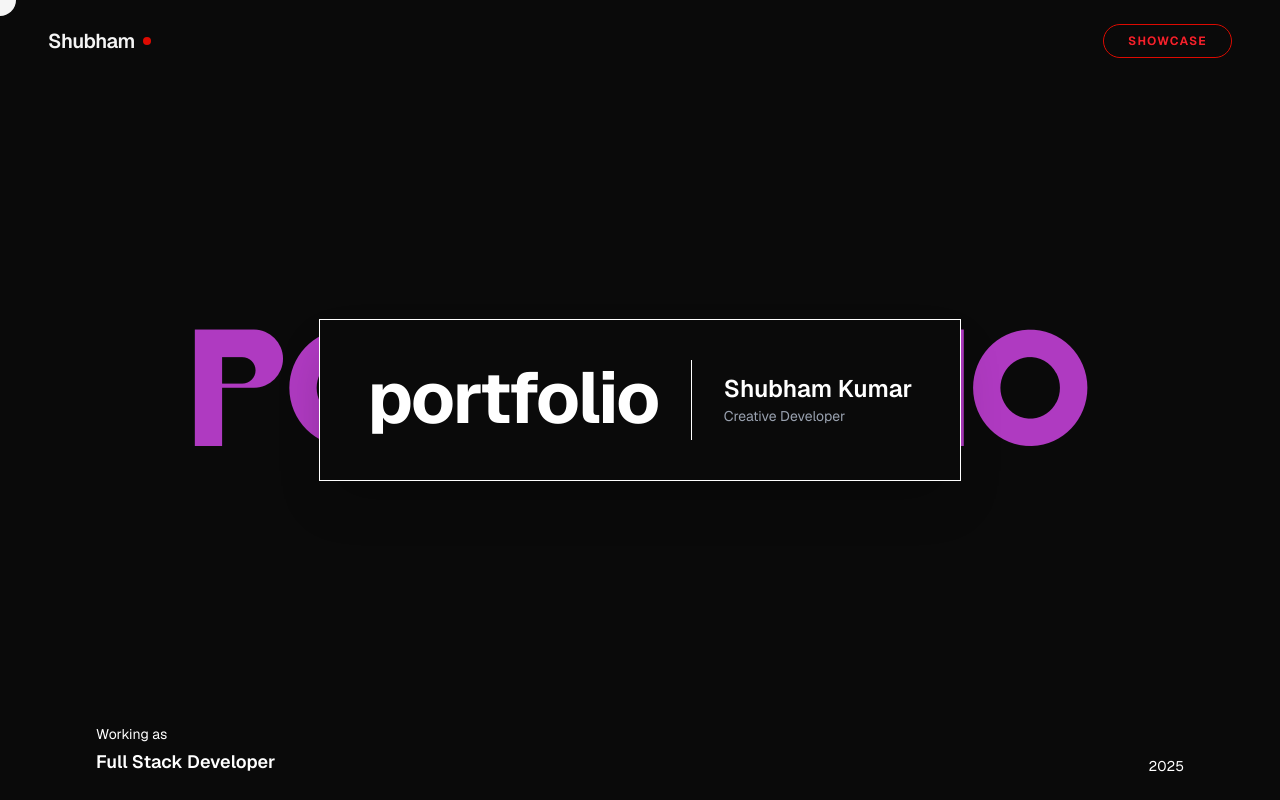
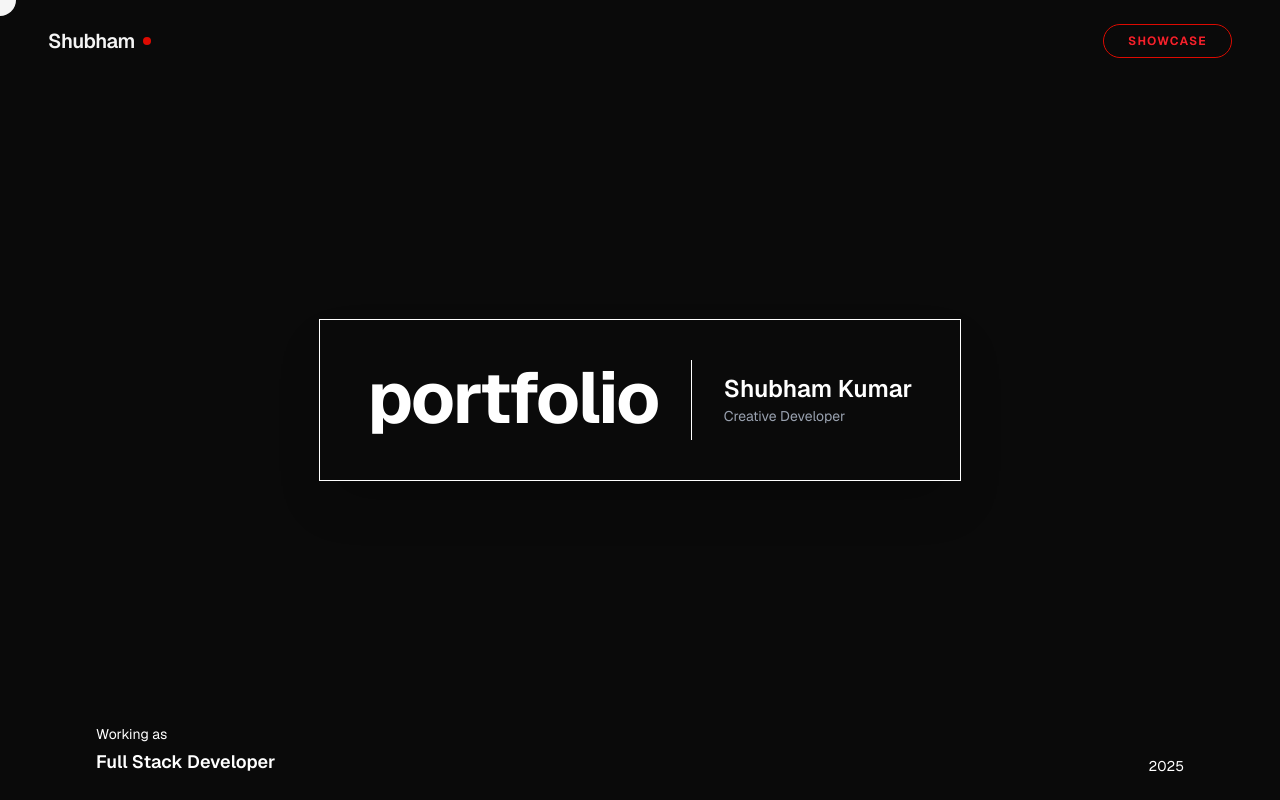
Before and after one commit to StayTrash/portfolio, a Next.js app: page / in a window 1280 px wide. Shown: the top 800 px of the page. Built offline with nearby package versions, Linux system fonts and the light colour scheme.

Commit message:
Update interval duration in HomeView component for smoother style transitions

```diff
--- a/app/page.tsx
+++ b/app/page.tsx
@@ -226,7 +226,7 @@ const HomeView = ({ textEnter, textLeave }: { textEnter: () => void; textLeave:
   useEffect(() => {
     const interval = setInterval(() => {
       setCurrentStyleIndex((prev) => (prev + 1) % styles.length);
-    }, 600);
+    }, 300);
     return () => clearInterval(interval);
   }, [styles.length]);
 
```
